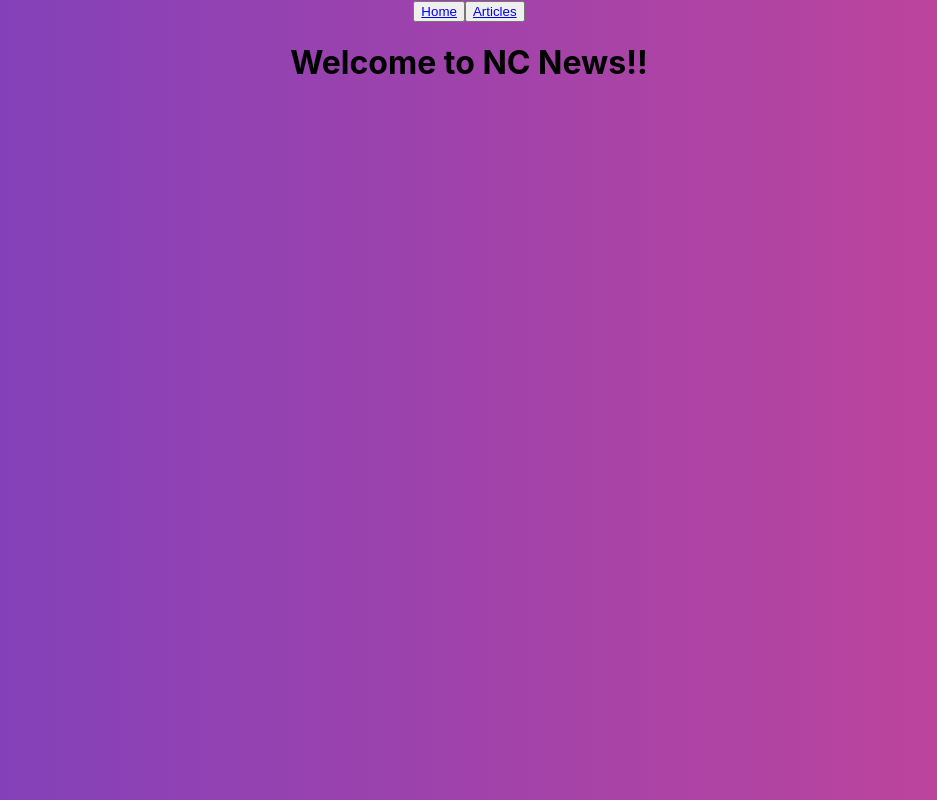
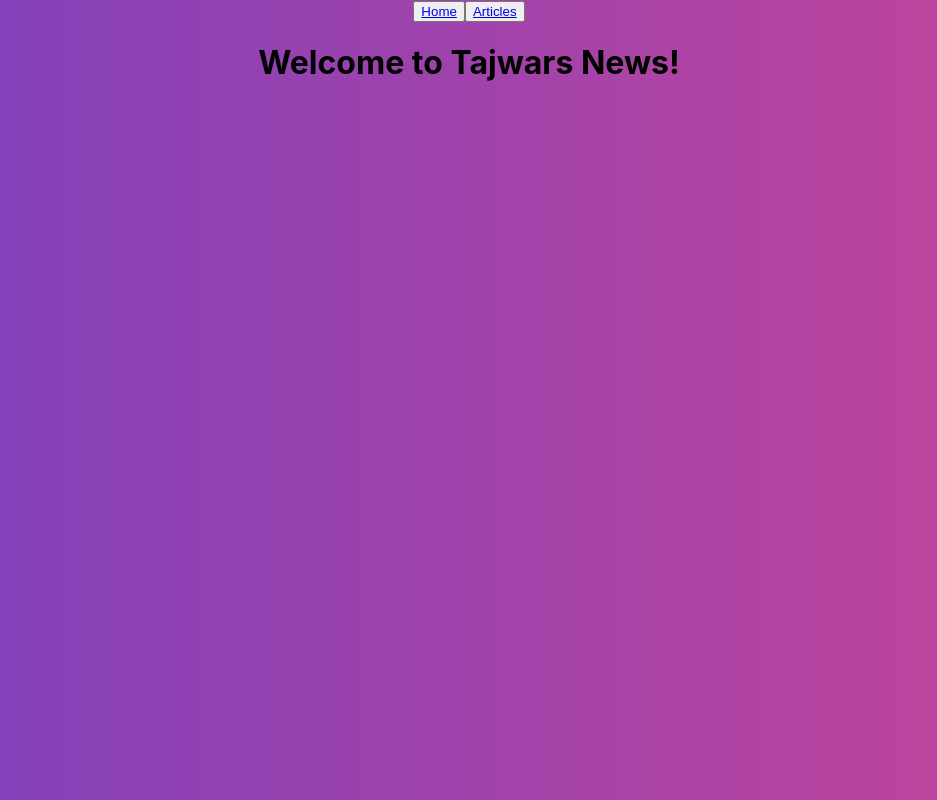
Before and after one commit to Tajwar0/fe-nc-news, a React (Create React App) app: page / in a window 1280 px wide. Shown: the whole page, without its empty margins (171-1108 px from the left). Built offline with nearby package versions, Linux system fonts and the light colour scheme.

Commit message:
updated homepage and removed Header component

```diff
--- a/src/components/HomePage.jsx
+++ b/src/components/HomePage.jsx
@@ -1,3 +1,3 @@
 export default function HomePage() {
-  return <h1>Welcome to NC News!!</h1>;
+  return <h1>Welcome to Tajwars News!</h1>;
 }
```
Also changed, not shown: src/components/Header.jsx (deleted, +0 -7 lines).
